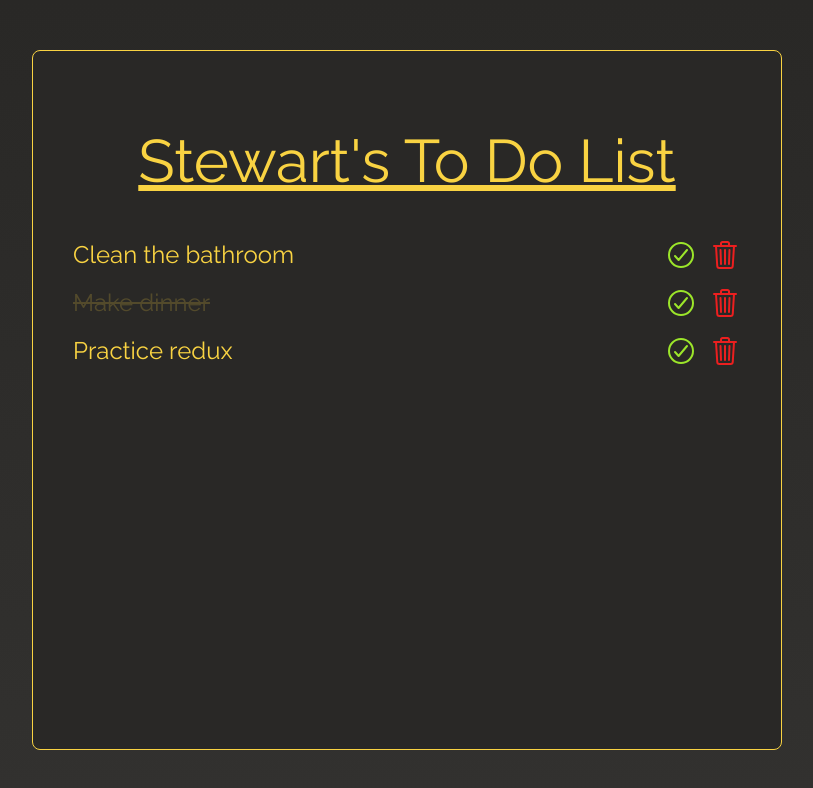
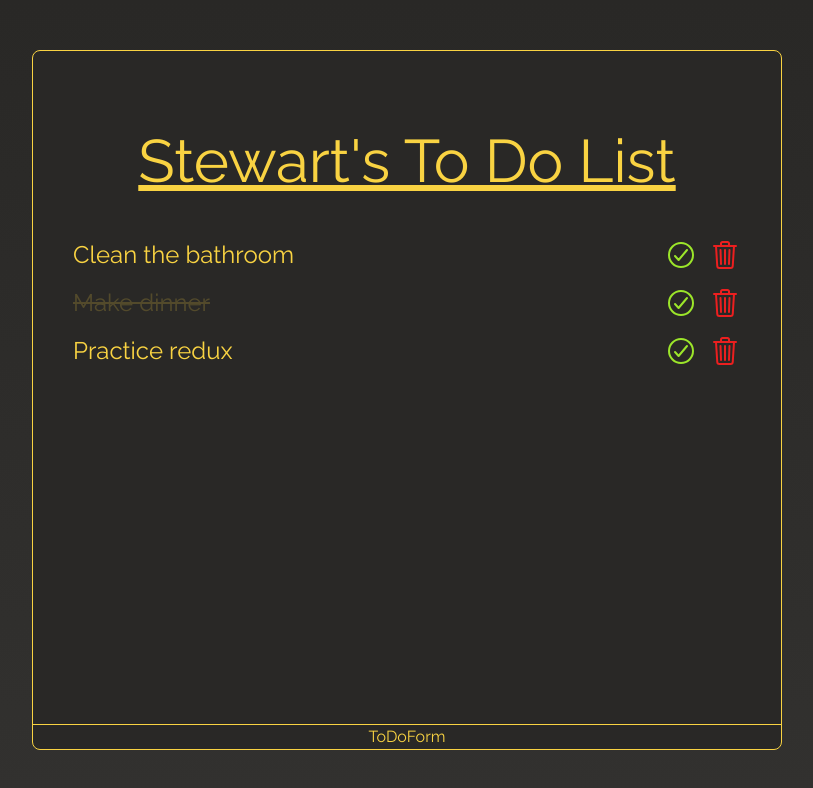
Before and after one commit to Stewie154/Redux-To-Do-List, a React (Create React App) app: page / in a window 1280 px wide. Shown: the top 788 px of the page, without its empty margins (233-1046 px from the left). Built offline with nearby package versions, Linux system fonts and the light colour scheme.

Commit message:
created ToDoForm component and positioned it at the bottom of the container

```diff
--- a/src/components/app/App.js
+++ b/src/components/app/App.js
@@ -4,14 +4,16 @@ import '../../styles/global.scss'
 
 import Header from '../header/Header'
 import ToDoList from '../to-do-list/ToDoList'
+import ToDoForm from '../to-do-form/ToDoForm'
 
 
 const App = () => {
 	return (
 		<div className="background-primary w-screen h-screen flex justify-center items-center">
-			<main className="container-background-color w-[750px] max-w-[90%] h-[700px] py-10 px-5 md:py-20 md:px-10  overflow-scroll mx-auto border-color-secondary rounded-lg text-center">
+			<main className="relative container-background-color w-[750px] max-w-[90%] h-[700px] py-10 px-5 md:py-20 md:px-10  overflow-scroll mx-auto border border-color-secondary rounded-lg text-center">
 				<Header />
 				<ToDoList/>
+				<ToDoForm />
 			</main>
 		</div>
 	)
--- /dev/null
+++ b/src/components/to-do-form/ToDoForm.js
@@ -0,0 +1,9 @@
+import React from 'react'
+
+const ToDoForm = () => {
+  return (
+    <div className="absolute bottom-0 left-0 w-full border-t border-color-secondary">ToDoForm</div>
+  )
+}
+
+export default ToDoForm
--- a/src/styles/global.scss
+++ b/src/styles/global.scss
@@ -18,5 +18,5 @@
 }
 
 .border-color-secondary {
-    border: 1px solid $color-secondary;
+    border-color: $color-secondary;
 }
```
